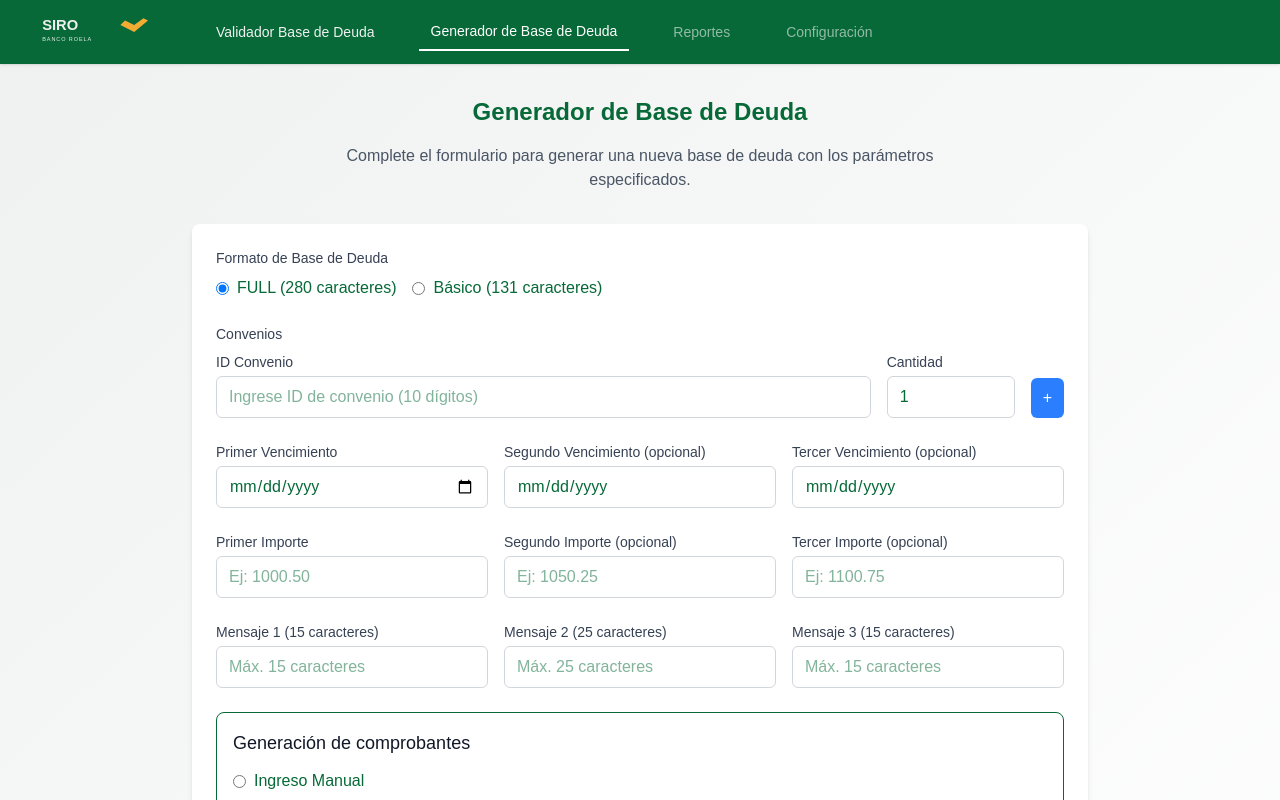
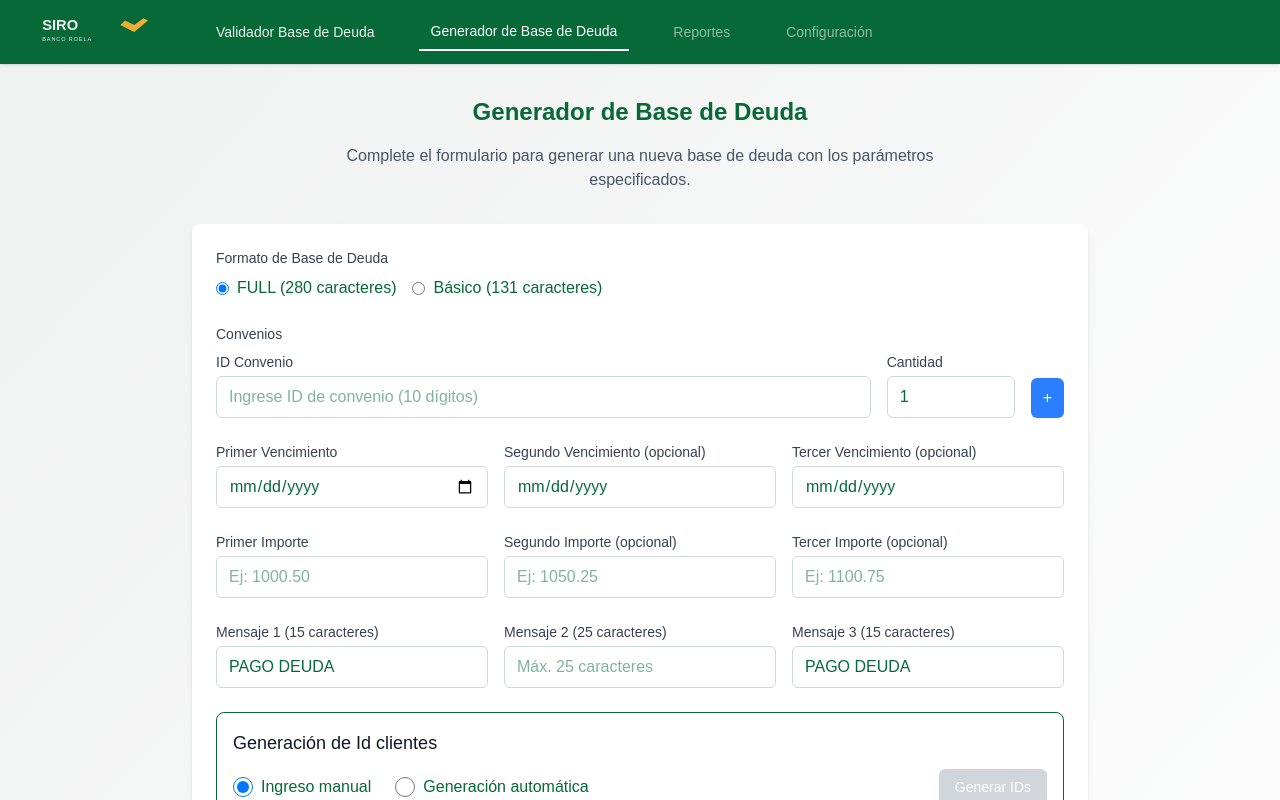
Before and after one commit to FlorenciaFarace/siro-validador, a Next.js app: page / in a window 1280 px wide. Both pictures are taken after a click on the button "Generador de Base de Deuda". Shown: the top 800 px of the page. Built offline with nearby package versions, Linux system fonts and the light colour scheme.

Commit message:
Tercer cambio

```diff
--- a/src/components/DebtBaseGeneratorTab.tsx
+++ b/src/components/DebtBaseGeneratorTab.tsx
@@ -23,8 +23,101 @@ export default function DebtBaseGeneratorTab() {
   const [errors, setErrors] = useState<Record<string, string>>({});
   const [debtBaseContent, setDebtBaseContent] = useState<string>('');
   const [activeConventionIndex, setActiveConventionIndex] = useState<number>(0);
+  const [isFormReady, setIsFormReady] = useState<boolean>(false);
 
   const today = format(new Date(), 'yyyy-MM-dd');
+
+  // Check if form is ready for generation (has client IDs and generation type selected)
+  useEffect(() => {
+    const hasClientIds = formData.conventions.every(convention =>
+      convention.clients.every(client => client.id.length === 9)
+    );
+
+    setIsFormReady(
+      hasClientIds &&
+      formData.receiptGeneration === 'AUTOMATIC' &&
+      formData.conceptId.length === 1
+    );
+  }, [formData.conventions, formData.receiptGeneration, formData.conceptId]);
+
+  // Generate random 9-digit client ID
+  const generateRandomClientId = (): string => {
+    return Math.floor(100000000 + Math.random() * 900000000).toString();
+  };
+
+  // Generate client IDs for all clients
+  const generateClientIds = () => {
+    const newConventions = [...formData.conventions];
+
+    newConventions.forEach(convention => {
+      convention.clients.forEach(client => {
+        if (!client.id) {
+          client.id = generateRandomClientId();
+        }
+      });
+    });
+
+    setFormData(prev => ({
+      ...prev,
+      conventions: newConventions
+    }));
+  };
+
+  // Generate receipt numbers for all clients
+  const generateReceipts = () => {
+    const newConventions = [...formData.conventions];
+
+    newConventions.forEach(convention => {
+      // First pass: group clients by ID to track occurrences
+      const clientGroups = new Map<string, number>();
+
+      // Count how many times each client ID appears
+      convention.clients.forEach(client => {
+        clientGroups.set(client.id, (clientGroups.get(client.id) || 0) + 1);
+      });
+
+      // Track the current occurrence for each client ID
+      const clientOccurrences = new Map<string, number>();
+      // Track sequential numbers for clients with more than 9 duplicates
+      const sequentialNumbers = new Map<string, number>();
+
+      // Generate receipt numbers
+      convention.clients.forEach(client => {
+        const clientId = client.id;
+        const totalOccurrences = clientGroups.get(clientId) || 0;
+        const currentOccurrence = clientOccurrences.get(clientId) || 0;
+
+        let receiptNumber: string;
+
+        if (totalOccurrences <= 9) {
+          // For 9 or fewer duplicates, use the standard format with 16th digit
+          receiptNumber = formatReceiptNumber(
+            'IDFACTURABASE00',
+            formData.conceptId,
+            formData.period,
+            formData.format,
+            currentOccurrence // 0 for first, 1-8 for duplicates
+          );
+        } else {
+          // For more than 9 duplicates, use sequential 5-digit number starting from 00001
+          const seqNumber = (sequentialNumbers.get(clientId) || 0) + 1;
+          sequentialNumbers.set(clientId, seqNumber);
+
+          // Format as 5-digit number, padded with leading zeros
+          const seqString = seqNumber.toString().padStart(5, '0');
+          receiptNumber = `IDFACTURABASE00${seqString}`.padEnd(20, '0');
+        }
+
+        client.receiptNumber = receiptNumber;
+        clientOccurrences.set(clientId, currentOccurrence + 1);
+      });
+    });
+
+    setFormData(prev => ({
+      ...prev,
+      conventions: newConventions
+    }));
+  };
 
   // Update clients when record count changes
   useEffect(() => {
@@ -75,10 +168,16 @@ export default function DebtBaseGeneratorTab() {
         }
 
         if (formData.receiptGeneration === 'MANUAL' && client.receiptNumber) {
-          if (!validateReceiptNumber(client.receiptNumber, formData.format)) {
+          const clientIds = formData.conventions[index].clients.map((client: { id: string }) => client.id);
+          if (!validateReceiptNumber(
+            client.receiptNumber,
+            formData.format,
+            client.id,
+            clientIds
+          )) {
             newErrors[`client-${index}-${clientIndex}-receipt`] =
               formData.format === 'FULL'
-                ? 'Número de comprobante inválido (15 caracteres alfanuméricos + 5 dígitos)'
+                ? 'Número de comprobante inválido. Debe tener 20 caracteres (15 alfanuméricos + 5 dígitos). El 16to dígito debe ser 0 para IDs únicos, o 0-9 para duplicados.'
                 : 'Número de comprobante inválido (5 dígitos)';
           }
         }
@@ -203,10 +302,16 @@ export default function DebtBaseGeneratorTab() {
         let receiptNum = '';
 
         if (formData.receiptGeneration === 'AUTOMATIC') {
-          // Generate automatic receipt number
+          // Check if this client ID appears more than once in the same convention
+          const clientIdCount = convention.clients.filter(c => c.id === client.id).length;
+
+          // If client ID is unique in this convention, use '0' as concept ID, otherwise use the provided one
+          const effectiveConceptId = clientIdCount > 1 ? formData.conceptId : '0';
+
+          // Generate automatic receipt number with the effective concept ID
           receiptNum = formatReceiptNumber(
-            'BASE DEUDA FULL',
-            formData.conceptId,
+            'IDFACTURABASE00',
+            effectiveConceptId,
             formData.period,
             formData.format
           );
@@ -601,30 +706,85 @@ export default function DebtBaseGeneratorTab() {
           </div>
         </div>
 
+        {/* Client ID Generation */}
+        <div className="mb-6 p-4 border rounded-lg">
+          <h3 className="text-lg font-medium text-gray-900 mb-3">Generación de Id clientes</h3>
+          <div className="flex items-center justify-between">
+            <div className="flex space-x-6">
+              <label className="flex items-center space-x-2">
+                <input
+                  type="radio"
+                  name="clientIdGeneration"
+                  className="form-radio h-5 w-5 text-[var(--siro-green)]"
+                  checked={formData.clientIdGeneration === 'MANUAL'}
+                  onChange={() => updateField('clientIdGeneration', 'MANUAL')}
+                />
+                <span>Ingreso manual</span>
+              </label>
+              <label className="flex items-center space-x-2">
+                <input
+                  type="radio"
+                  name="clientIdGeneration"
+                  className="form-radio h-5 w-5 text-[var(--siro-green)]"
+                  checked={formData.clientIdGeneration === 'AUTOMATIC'}
+                  onChange={() => updateField('clientIdGeneration', 'AUTOMATIC')}
+                />
+                <span>Generación automática</span>
+              </label>
+            </div>
+            <button
+              type="button"
+              onClick={generateClientIds}
+              disabled={formData.clientIdGeneration !== 'AUTOMATIC'}
+              className={`px-4 py-2 rounded-md text-white text-sm font-medium ${
+                formData.clientIdGeneration === 'AUTOMATIC'
+                  ? 'bg-[var(--siro-green)] hover:bg-[#055a2e] cursor-pointer'
+                  : 'bg-gray-300 cursor-not-allowed'
+              }`}
+            >
+              Generar IDs
+            </button>
+          </div>
+        </div>
+
         {/* Receipt Generation Options */}
         <div className="mb-6 p-4 border rounded-lg">
           <h3 className="text-lg font-medium text-gray-900 mb-3">Generación de comprobantes</h3>
-          <div className="space-y-3">
+          <div className="flex items-center justify-between">
+            <div className="flex space-x-6">
               <label className="flex items-center space-x-2">
                 <input
                   type="radio"
                   name="receiptGeneration"
-                className="form-radio text-[var(--siro-green)]"
+                  className="form-radio h-5 w-5 text-[var(--siro-green)]"
                   checked={formData.receiptGeneration === 'MANUAL'}
                   onChange={() => updateField('receiptGeneration', 'MANUAL')}
                 />
-              <span>Ingreso Manual</span>
+                <span>Ingreso manual</span>
               </label>
               <label className="flex items-center space-x-2">
                 <input
                   type="radio"
                   name="receiptGeneration"
-                className="form-radio text-[var(--siro-green)]"
+                  className="form-radio h-5 w-5 text-[var(--siro-green)]"
                   checked={formData.receiptGeneration === 'AUTOMATIC'}
                   onChange={() => updateField('receiptGeneration', 'AUTOMATIC')}
                 />
-              <span>Generación Automática</span>
+                <span>Generación automática</span>
               </label>
+            </div>
+            <button
+              type="button"
+              onClick={generateReceipts}
+              disabled={!isFormReady}
+              className={`px-4 py-2 rounded-md text-white text-sm font-medium ${
+                isFormReady
+                  ? 'bg-[var(--siro-green)] hover:bg-[#055a2e] cursor-pointer'
+                  : 'bg-gray-300 cursor-not-allowed'
+              }`}
+            >
+              Generar
+            </button>
           </div>
         </div>
 
@@ -680,13 +840,8 @@ export default function DebtBaseGeneratorTab() {
                             Comprobante
                           </label>
                           {formData.receiptGeneration === 'AUTOMATIC' ? (
-                            <div className="px-3 py-2 bg-gray-100 rounded-md border border-gray-300">
-                              {formatReceiptNumber(
-                                '', // Base can be empty for automatic generation
-                                formData.conceptId,
-                                formData.period,
-                                formData.format
-                              )}
+                            <div className="px-3 py-2 bg-gray-100 rounded-md border border-gray-300 min-h-[42px]">
+                              {convention.clients[clientIndex]?.receiptNumber || ''}
                             </div>
                           ) : (
                             <>
@@ -735,6 +890,27 @@ export default function DebtBaseGeneratorTab() {
                 </div>
               </div>
             ))}
+
+            {/* Generate Receipts Button */}
+            <div className="mt-6">
+              <button
+                type="button"
+                onClick={generateReceipts}
+                disabled={!isFormReady}
+                className={`px-6 py-2 rounded-md text-white text-base font-medium ${
+                  isFormReady
+                    ? 'bg-[var(--siro-green)] hover:bg-[#055a2e]'
+                    : 'bg-gray-400 cursor-not-allowed'
+                }`}
+              >
+                Generar Comprobantes
+              </button>
+              {!isFormReady && formData.receiptGeneration === 'AUTOMATIC' && (
+                <p className="mt-2 text-sm text-gray-500">
+                  Complete todos los IDs de cliente para habilitar la generación
+                </p>
+              )}
+            </div>
           </div>
         </div>
 
--- a/src/types/debtBase.ts
+++ b/src/types/debtBase.ts
@@ -22,6 +22,7 @@ export interface DebtBaseFormData {
   secondaryMessage: string;
   screenMessage: string;
   receiptGeneration: 'AUTOMATIC' | 'MANUAL';
+  clientIdGeneration: 'MANUAL' | 'AUTOMATIC';
   period: string; // Format: MMAA
   conceptId: string; // 0-9
 }
@@ -46,20 +47,53 @@ export const initialFormData: DebtBaseFormData = {
   firstAmount: '',
   secondAmount: '',
   thirdAmount: '',
-  ticketMessage: '',
+  ticketMessage: 'PAGO DEUDA',
   secondaryMessage: '',
-  screenMessage: '',
+  screenMessage: 'PAGO DEUDA',
   receiptGeneration: 'AUTOMATIC',
+  clientIdGeneration: 'MANUAL',
   period: new Date().toLocaleDateString('es-AR', { month: '2-digit', year: '2-digit' }).replace('/', ''),
   conceptId: '0'
 };
 
-// Helper function to format receipt number
-export const formatReceiptNumber = (base: string, conceptId: string, period: string, format: 'FULL' | 'BASIC' = 'FULL'): string => {
+/**
+ * Formats a receipt number based on the specified parameters
+ * @param base The base string (not used in FULL format)
+ * @param conceptId The concept ID (0-9)
+ * @param period The period in MMAA format (e.g., '1025' for October 2025)
+ * @param format The format of the receipt number ('FULL' or 'BASIC')
+ * @param occurrence Optional occurrence number for duplicate client IDs (0-9)
+ * @returns Formatted receipt number
+ */
+export const formatReceiptNumber = (
+  base: string,
+  conceptId: string,
+  period: string,
+  format: 'FULL' | 'BASIC' = 'FULL',
+  occurrence: number = 0
+): string => {
   if (format === 'BASIC') {
     return `${conceptId}${period}`.padEnd(5, '0').substring(0, 5);
   }
-  return `${base.padEnd(15, ' ').substring(0, 15)}${conceptId}${period}`.padEnd(20, '0');
+
+  // For FULL format:
+  // - First 15 chars: Fixed prefix 'IDFACTURABASE00'
+  // - 16th char: 0 for unique client ID, or 1-9 for duplicates
+  // - Last 4 chars: Period in MMAA format
+  const fixedPrefix = 'IDFACTURABASE00';
+  const currentDate = new Date();
+  const currentPeriod =
+    String(currentDate.getMonth() + 1).padStart(2, '0') + // MM
+    String(currentDate.getFullYear()).slice(-2); // AA
+
+  // If period is provided, use it; otherwise use current period
+  const receiptPeriod = period || currentPeriod;
+
+  // For the 16th character, use the occurrence number (0-9)
+  // If occurrence is 0, it means it's a unique client ID
+  const occurrenceDigit = Math.min(occurrence, 9).toString();
+
+  return `${fixedPrefix}${occurrenceDigit}${receiptPeriod}`.padEnd(20, '0');
 };
 
 // Validation functions
@@ -72,9 +106,42 @@ export const validateClientId = (id: string): boolean => {
   return /^\d{9}$/.test(id);
 };
 
-export const validateReceiptNumber = (number: string, format: 'FULL' | 'BASIC'): boolean => {
+/**
+ * Validates a receipt number based on the format and client ID uniqueness
+ * @param number The receipt number to validate
+ * @param format The format of the receipt number ('FULL' or 'BASIC')
+ * @param clientId The client ID for validation (optional, used for FULL format)
+ * @param conventionClients Array of client IDs in the same convention (optional, used for FULL format)
+ * @returns boolean indicating if the receipt number is valid
+ */
+export const validateReceiptNumber = (
+  number: string,
+  format: 'FULL' | 'BASIC',
+  clientId?: string,
+  conventionClients: string[] = []
+): boolean => {
   if (format === 'BASIC') {
     return /^\d{5}$/.test(number);
   }
-  return /^[A-Z0-9\s]{15}\d{5}$/.test(number);
+
+  // For FULL format, check the basic structure first
+  if (!/^[A-Z0-9\s]{15}\d{5}$/.test(number)) {
+    return false;
+  }
+
+  // If client ID and convention clients are provided, validate the 16th digit
+  if (clientId && conventionClients.length > 0) {
+    const isClientIdUnique = conventionClients.filter(id => id === clientId).length === 1;
+    const sixteenthDigit = number.charAt(15);
+
+    if (isClientIdUnique) {
+      // For unique client IDs, 16th digit must be '0'
+      return sixteenthDigit === '0';
+    } else {
+      // For duplicate client IDs, 16th digit must be between 0-9
+      return /^[0-9]$/.test(sixteenthDigit);
+    }
+  }
+
+  return true;
 };
```
Lines whose indentation alone changed are shown as unchanged.
